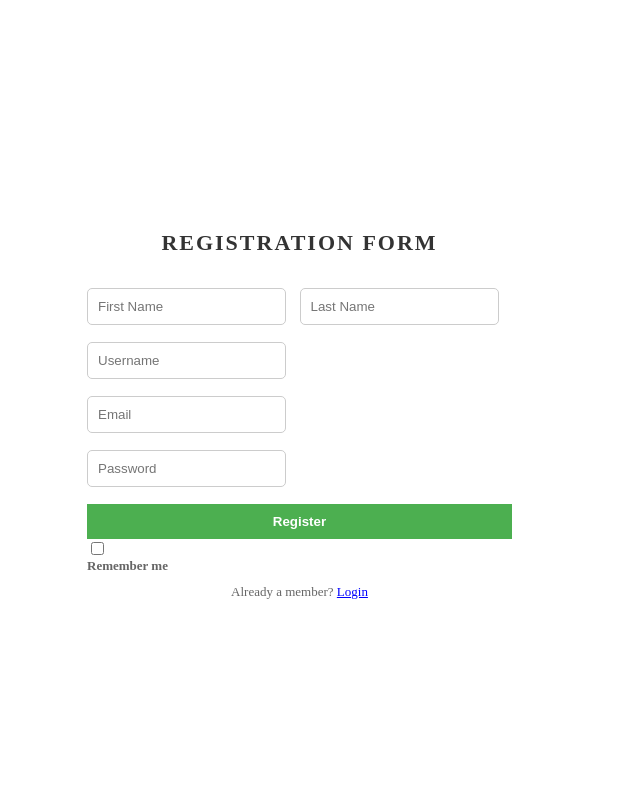
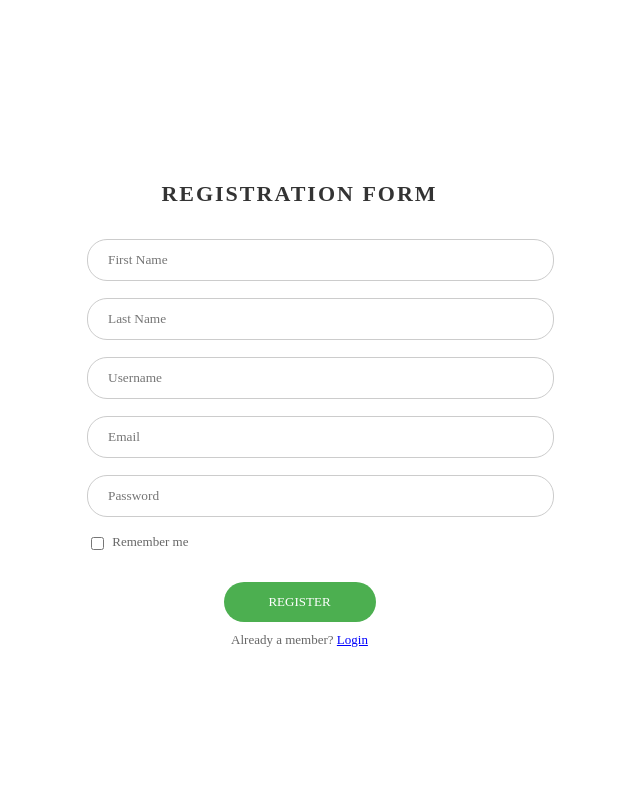
Before and after one commit to Mahlet2123/flask_login, a Flask app: page /register in a window 1280 px wide. Shown: the whole page, without its empty margins (173-813 px from the left). Run offline with Flask 3, Linux system fonts and the light colour scheme.

Commit message:
register page styled

```diff
--- a/static/css/style.css
+++ b/static/css/style.css
@@ -7,8 +7,6 @@ body {
 
 .wrapper {
   min-height: 100vh;
-  background-size: cover;
-  background-repeat: no-repeat;
   display: flex;
   align-items: center;
 }
@@ -34,51 +32,50 @@ form {
   padding-left: 45px;
 }
 
-.form-group {
-  display: flex;
-}
-
-.form-group .form-wrapper {
-    width: 50%;
-}
-
-#firstname {
-    margin-right: 20px;
-}
 
 .form-wrapper {
   margin-bottom: 17px;
 }
 
-input[type="submit"],
-label {
+input[type="text"],
+input[type="password"] {
+  border: 1px solid #ccc;
   display: block;
   width: 100%;
+  height: 40px;
+  padding: 0 20px;
+  border-radius: 20px;
+  font-family: "Muli-Bold";
+  background: none;
 }
 
-input[type="text"],
-input[type="password"] {
-  padding: 10px;
-  border: 1px solid #ccc;
-  border-radius: 5px;
+input[type="text"]:focus,
+input[type="password"]:focus {
+    border: 1px solid #4caf50;
 }
 
-input[type="submit"] {
-  padding: 10px;
-  background-color: #4caf50;
+#submit {
   border: none;
+  width: 152px;
+  height: 40px;
+  margin: auto;
+  margin-top: 29px;
+  cursor: pointer;
+  display: flex;
+  align-items: center;
+  justify-content: center;
+  padding: 0;
+  background: #4caf50;
+  font-size: 13px;
   color: #fff;
-  font-weight: bold;
-  cursor: pointer;
+  text-transform: uppercase;
+  font-family: "Muli-SemiBold";
+  border-radius: 20px;
+  overflow: hidden;
 }
 
-input[type="submit"]:hover {
-  background-color: #45a049;
-}
-
-label {
-  margin-bottom: 5px;
-  font-weight: bold;
+#submit:hover {
+    background-color: #45a049;
 }
 
 /* Style the "Remember me" checkbox */
--- a/templates/register.html
+++ b/templates/register.html
@@ -12,7 +12,6 @@
     	    	<form action="" method="POST">
                     <h3>Registration Form</h3>
 		    	    {{ form.hidden_tag() }}
-                    <div class="form-group">
                     <div class="form-wrapper">
                         <!-- First Name input -->
                         {{ form.firstname }}
@@ -20,7 +19,6 @@
                     <div class="form-wrapper">
                         <!-- Last Name input -->
                         {{ form.lastname }}
-                        </div>
                     </div>
                     <div class="form-wrapper">
                         <!-- User Name input -->
@@ -34,12 +32,12 @@
 		    	        <!-- Password input -->
 			            {{ form.password }}
                     </div>
-	        		<!-- Submit button -->
-    		    	{{ form.submit}}
                     <div>
                         <!-- Checkbox -->
                         {{ form.remember() }} {{ form.remember.label }}
                     </div>
+                    <!-- Submit button -->
+                    {{ form.submit}}
     	    		<div>
 		    	    	<p>Already a member? <a href="{{url_for('login')}}">Login</a></p>
 			        </div>
```
Also changed, not shown: instance/database.db. Lines whose indentation alone changed are shown as unchanged.
